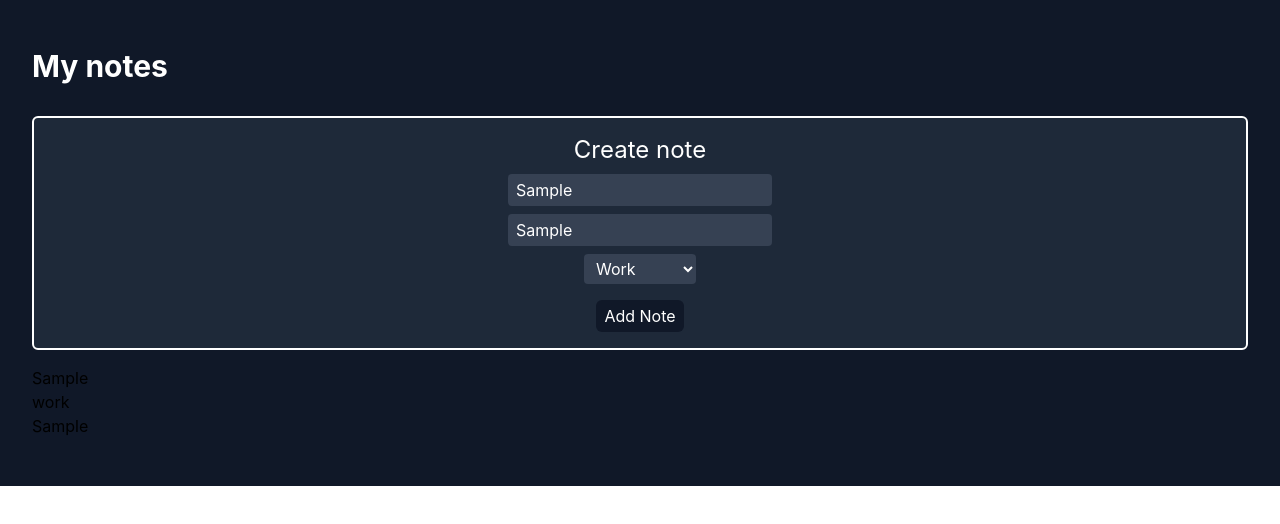
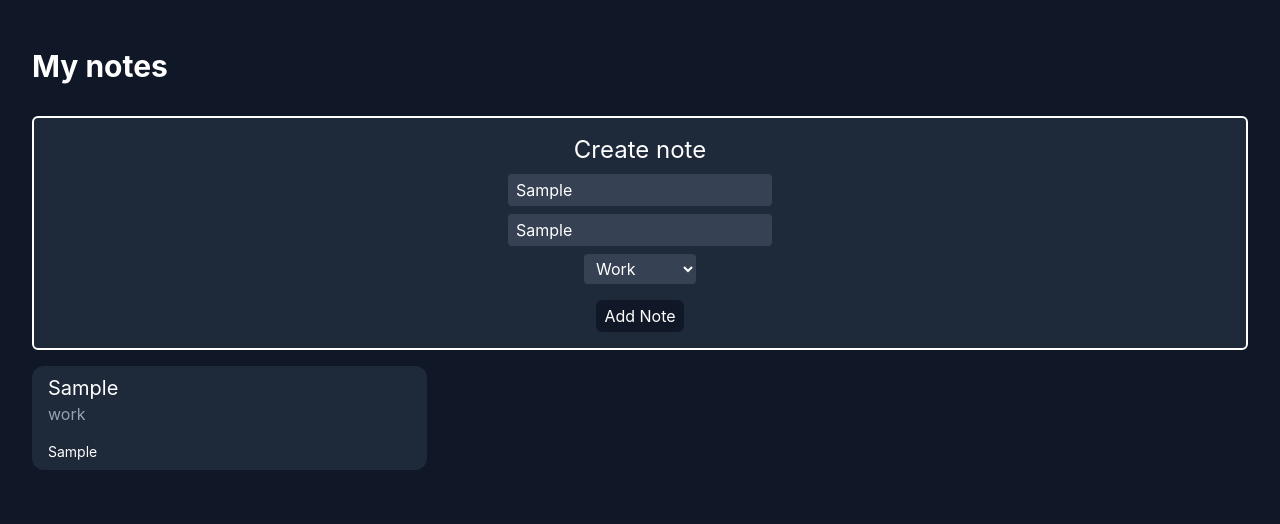
Before and after one commit to vClaudio11/CRUD-note-taking-app, a React (Vite) app: page / in a window 1280 px wide. Both pictures are taken after typing "Sample", "Sample" into the empty fields and a click on the button "Add Note". Shown: the top 524 px of the page. Built offline with nearby package versions, Linux system fonts and the light colour scheme.

Commit message:
feat: add base card styles for form and note cards

```diff
--- a/src/App.tsx
+++ b/src/App.tsx
@@ -15,7 +15,7 @@ function App() {
     <div className="min-h-height bg-gray-900 px-8 py-12">
       <h1 className="text-3xl font-bold text-white mb-8">My notes</h1>
       {<NoteForm onAdd={handleAdd} />}
-      <div className="grid grid-cols-3 gap-6">
+      <div className="grid grid-cols-3 gap-4">
       {notes.map(note => (
         <NoteCard key={note.id} note={note} />
       ))}
--- a/src/components/NoteCard.tsx
+++ b/src/components/NoteCard.tsx
@@ -8,10 +8,10 @@ export default function NoteCard({ note }: NoteCardProp) {
 
     // Display the note
     return (
-        <div>
-            <h2 className="">{note.title}</h2>
-            <p className="">{note.type}</p>
-            <p className="">{note.body}</p>
+        <div className="bg-gray-800 px-4 py-2 flex flex-col text-white rounded-xl hover:opacity-90">
+            <h2 className="text-xl">{note.title}</h2>
+            <p className="text-gray-400 mb-4">{note.type}</p>
+            <p className="text-sm">{note.body}</p>
         </div>
     )
 }
--- a/src/index.css
+++ b/src/index.css
@@ -1 +1,5 @@
 @import "tailwindcss";
+
+body {
+  background-color: #111827;
+}
```
